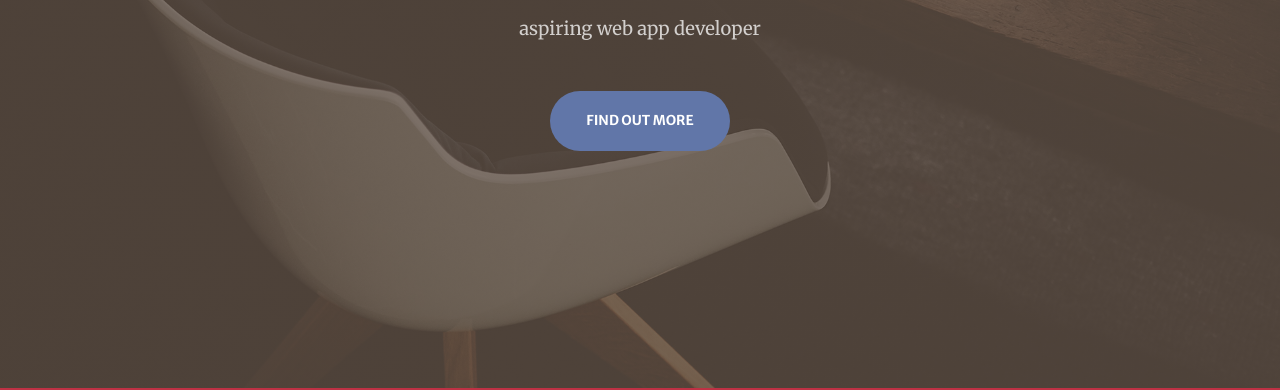
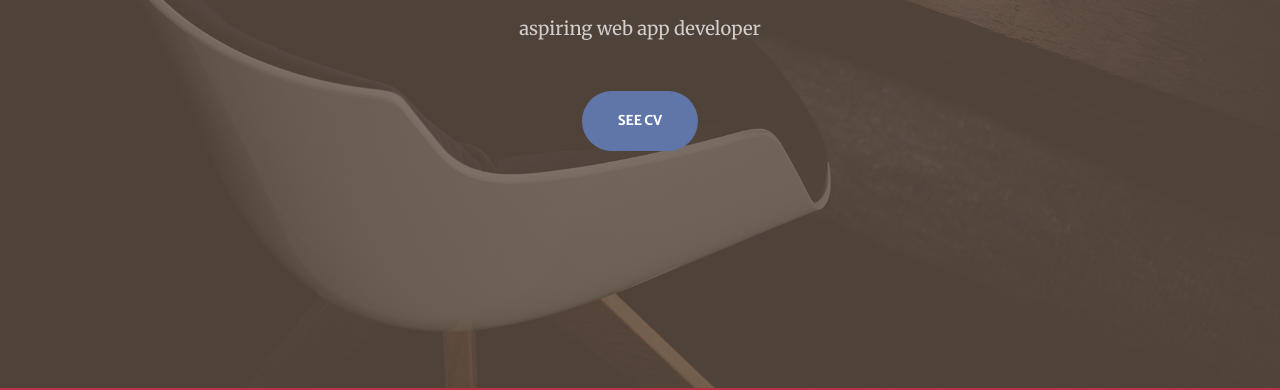
Before and after one commit to ecajagi/Portfolio, a plain HTML site: page index.html in a window 1280 px wide. Shown: the part 412-802 px from the top of the page. Drawn offline with nearby package versions, Linux system fonts and the light colour scheme; some packages are replaced by stand-ins of ours; a script that the page names is missing.

Commit message:
Update index.html

```diff
--- a/index.html
+++ b/index.html
@@ -45,7 +45,7 @@
                     </div>
                     <div class="col-lg-8 align-self-baseline">
                         <p class="text-white-75 mb-5">aspiring web app developer</p>
-                        <a class="btn btn-primary btn-xl" href="#about">Find Out More</a>
+                        <a class="btn btn-primary btn-xl" href="https://drive.google.com/file/d/1IGeKUvpQtBG3cYM-WZY2huYoTc1J_bWF/view?usp=sharing">See CV</a>
                     </div>
                 </div>
             </div>
```
